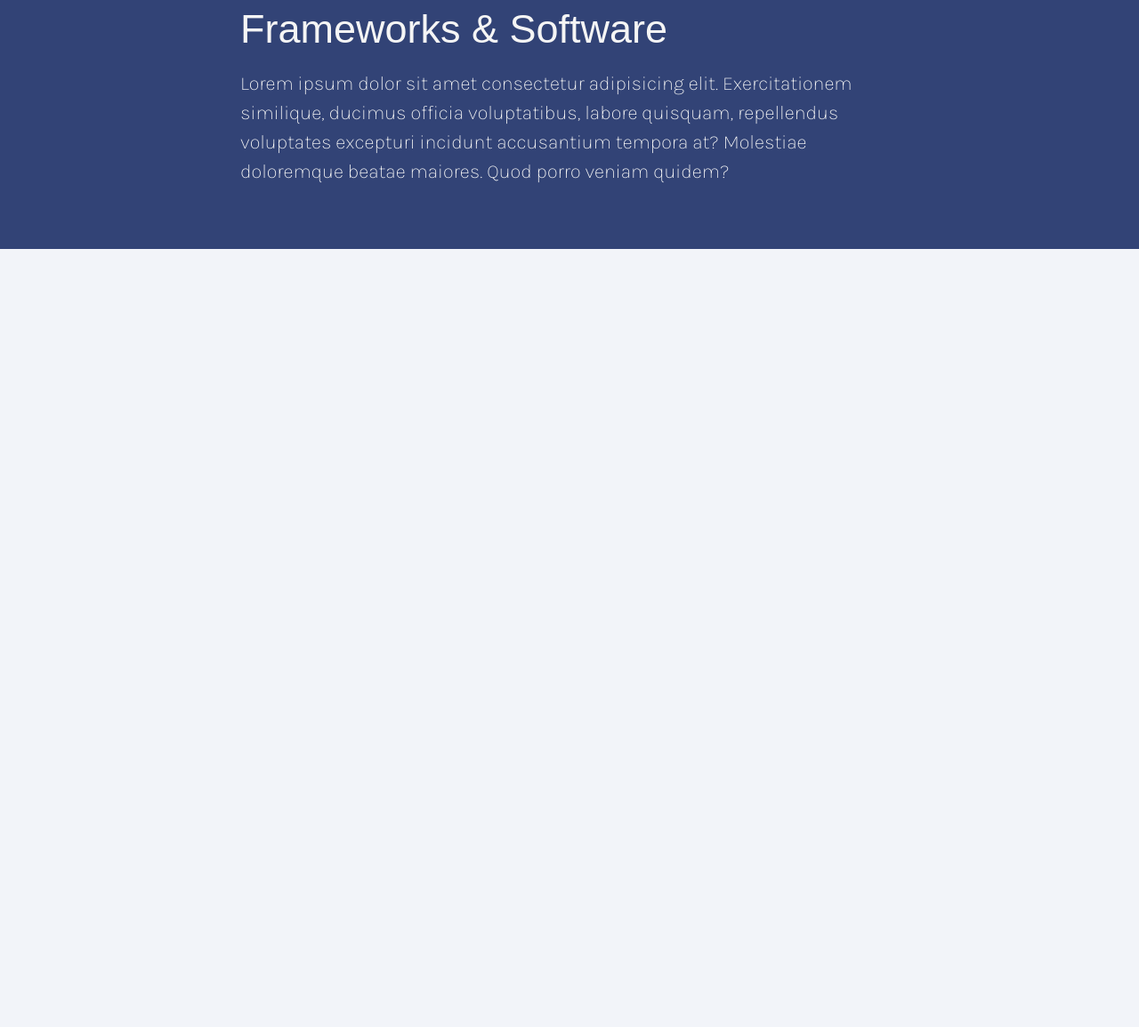
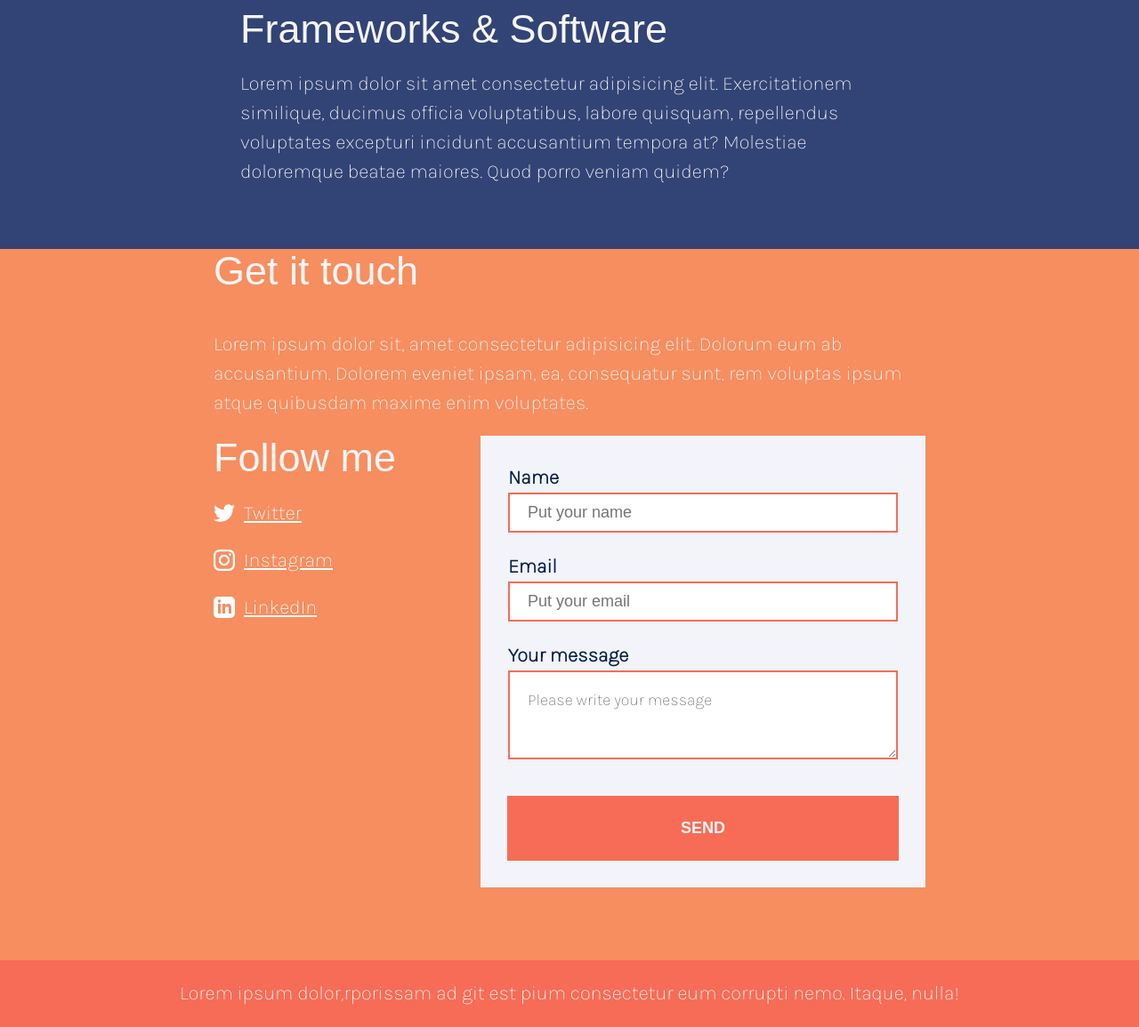
Before and after one commit to JuanMon24/Portafolio-web-con-HTML-CSS-y-JavaScript-Vanilla, a website built with Parcel: page src/index.html in a window 1280 px wide. Shown: the part 2628-3783 px from the top of the page at 89% size. Before the commit the page ends 2928 px from the top, so only its background shows below. Built offline with nearby package versions, Linux system fonts and the light colour scheme.

Commit message:
adding form

```diff
--- a/src/index.html
+++ b/src/index.html
@@ -82,12 +82,51 @@
 		  </div>
 
     </article>
-    <article class="contact">
-      <p></p>
-
-    </article>
-    <footer>
-
+    <article class="contact section not-bottom">
+      <div class="container is-column is-short">
+        <h1 class="title is-inverted is-left">Get it touch</h1>
+        <p class="is-inverted">Lorem ipsum dolor sit, amet consectetur adipisicing elit. Dolorum eum ab accusantium. Dolorem eveniet ipsam, ea, consequatur sunt, rem voluptas ipsum atque quibusdam maxime enim voluptates.</p>
+        <div class="contact-container">
+          <div class="social">
+            <h1 class="title is-inverted">Follow me</h1>
+            <p class="is-inverted social">
+              <a href="https://twitter.com/glrodasz" target="_blank" rel="noreferrer noopener">
+                <img src="../assets/icons/twitter.svg"><span>Twitter</span>
+              </a>
+            </p>
+            <p class="is-inverted social">
+              <a href="https://instagram.com/glrodasz" target="_blank" rel="noreferrer noopener">
+                <img src="../assets/icons/instagram.svg"><span>Instagram</span>
+                </a>
+            </p>
+            <p class="is-inverted social">
+              <a href="https://linkedin.com/in/guillermorodas" target="_blank" rel="noreferrer noopener">
+                <img src="../assets/icons/linkedin.svg"><span>LinkedIn</span>
+                </a>
+                </p>
+          </div>
+          <div class="form-container">
+            <form id="form">
+              <fieldset>
+                <label for="name">Name</label>
+                <input id="name" type="text" placeholder="Put your name" required>
+              </fieldset>
+              <fieldset>
+                <label for="email">Email</label>
+                <input id="email" type="email" placeholder="Put your email" required>
+              </fieldset>
+              <fieldset>
+                <label for="message">Your message</label>
+                <textarea id="message" placeholder="Please write your message" required></textarea>
+              </fieldset>
+              <button type="submit" class="is-block">Send</button>
+            </form>
+          </div>
+        </div>
+      </div>
+      </article>
+    <footer class="main-footer">
+      <p class="is-inverted">Lorem ipsum dolor,rporissam ad git est pium consectetur eum corrupti nemo. Itaque, nulla!</p>
     </footer>
   </main>
 
--- a/src/index.js
+++ b/src/index.js
@@ -1 +1,16 @@
-console.log('hola mundo con Parcel.js');
+document.addEventListener("DOMContentLoaded", function () {
+    const form = document.querySelector('form')
+
+    form.addEventListener('submit', function(event) {
+      event.preventDefault()
+
+      const inputs = document.querySelectorAll('input, textarea')
+
+      const data = [...inputs].reduce((prev, cur) => {
+          prev[cur.id] =  cur.value
+          return prev
+      }, {})
+
+      alert(JSON.stringify(data))
+    });
+  });
--- a/src/main.css
+++ b/src/main.css
@@ -11,7 +11,7 @@
 
   --color-secondary:#324376;
   --color-secondary-hightlight:#586ba4;
-  --color-primary-hightligt:#f2f4f9;
+  --color-primary-hightligt:#f68e5f;
   --color-font-base: #071f47;
   --color-font-highlight: #547aa5;
   --color-font-inverted: #f5f5f5;
@@ -136,6 +136,9 @@ section {
   overflow: hidden;
   padding: 50px 30px;
 }
+.section.not-bottom {
+  padding-bottom: 0;
+}
 .container{
   display: flex;
   align-items: center;
@@ -209,13 +212,54 @@ section {
   color: var(--color-font-inverted);
   text-shadow: 1px 1px 0 rgba(0, 0, 0, 0.2);
 }
+fieldset {
+  display: flex;
+  flex-direction: column;
+  border: 1px solid transparent;
+  margin-bottom: 20px;
+}
+label {
+  font-size: var(--font-size-md);
+  font-weight: 600;
+}
+input {
+  padding: 10px 20px;
+  border: 2px solid var(--color-primary);
+  font-size: var(--font-size-sm);
+  color: var(--color-secondary);
+}
+input:focus {
+  border: 2px solid var(--color-primary-highlight);
+  box-shadow: 3px 3px 5px 5px rgba(246, 142, 95, 0.2);
+  outline: none;
+}
 
 .title{
   font-size: var(--font-size-xl);
   margin-bottom: 20px;
   text-align: left;
 
-}.subtitle {
+}
+textarea {
+  resize: vertical;
+  border: 2px solid var(--color-primary);
+  height: 100px;
+  padding: 20px;
+  font-size: var(--font-size-sm);
+  color: var(--color-secondary);
+  margin-bottom: 20px;
+  font-family: Karla, "sans-serif";
+}
+textarea:focus {
+  border: 2px solid var(--color-primary-highlight);
+  box-shadow: 3px 3px 5px 5px rgba(246, 142, 95, 0.2);
+  outline: none;
+}
+.title.is-left {
+  text-align: left;
+  width: 100%;
+}
+.subtitle {
   font-size: var(--font-size-md);
 }
 .biography-title{
@@ -232,6 +276,20 @@ section {
 .expertise-item{
   margin-bottom: 2opx;
 }
+.contact{
+  background: var(--color-primary-hightligt);
+}
+.contact-container{
+  display: flex;
+  justify-content: space-between;
+  width: 100%;
+}
+.form-container {
+  background: var(--background-primary);
+  max-width: 500px;
+  width: 100%;
+  padding: 30px;
+}
 .title span{
   color: var(--color-primary);
 }
@@ -240,6 +298,21 @@ section {
   margin-top: 20px;
   font-size: 40px;
   font-size: var(--font-size-lg);
+}
+
+.social a {
+  display: flex;
+  align-items: center;
+  color: var(--color-white);
+}
+
+.social a img {
+  margin-right: 10px;
+}
+.main-footer{
+  padding: 1px 10px;
+  background: var(--color-primary);
+  text-align: center;
 }
 p.is-inverted,
 .title.is-inverted {
@@ -262,6 +335,9 @@ button{
   max-width: 300px;
   width: 100%;
 
+}
+button.is-block{
+  max-width: 100%;
 }
 @media (max-width:914px){
   :root {
@@ -287,6 +363,9 @@ button{
   .card p {
     font-size: var(--font-size-xs);
   }
+  .contact-container{
+    flex-direction: column;
+  }
 }
 .hero-content{
 
```
Also changed, not shown: assets/icons/instagram.svg (added), assets/icons/linkedin.svg (added), assets/icons/twitter.svg (added).
